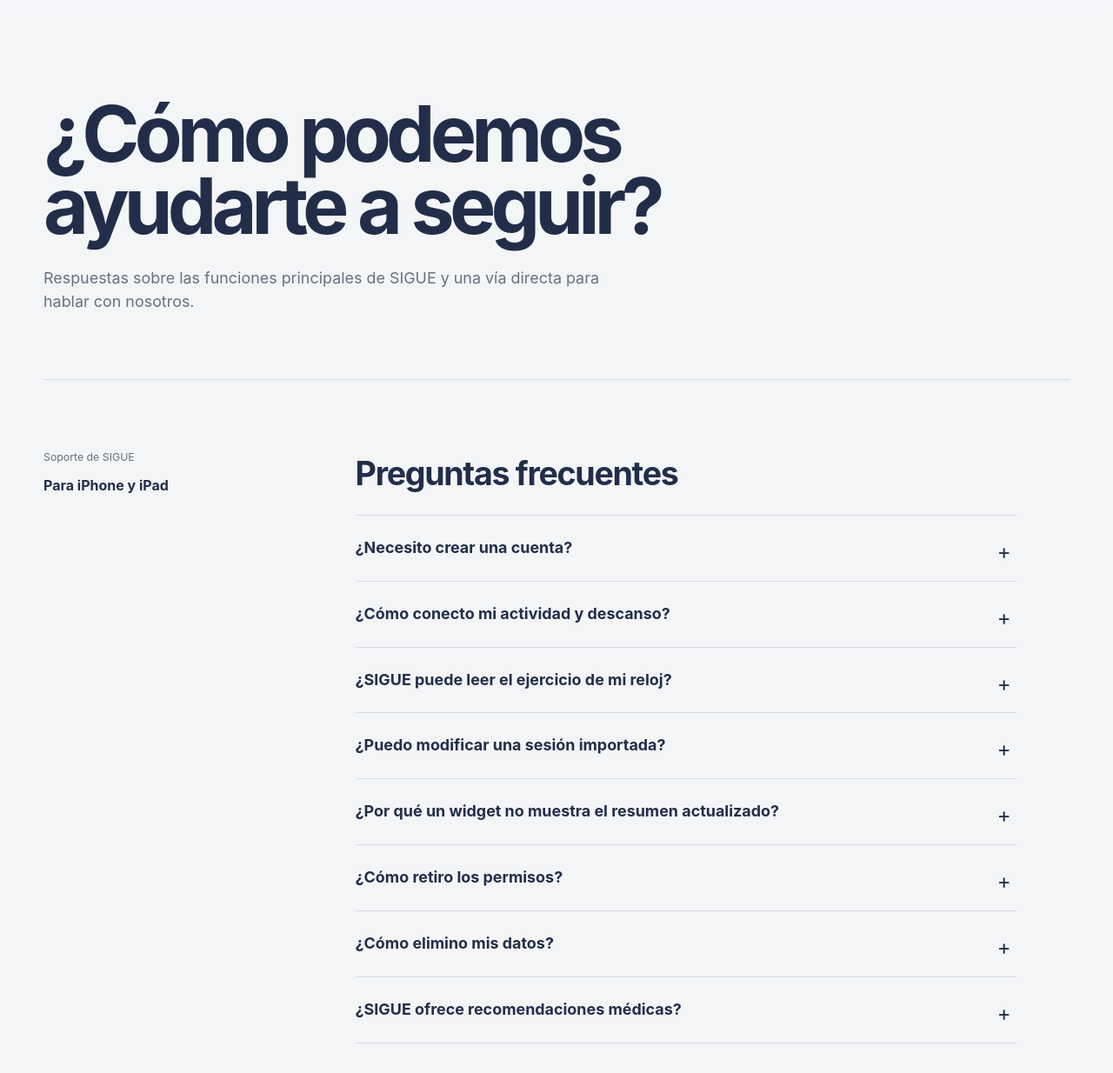
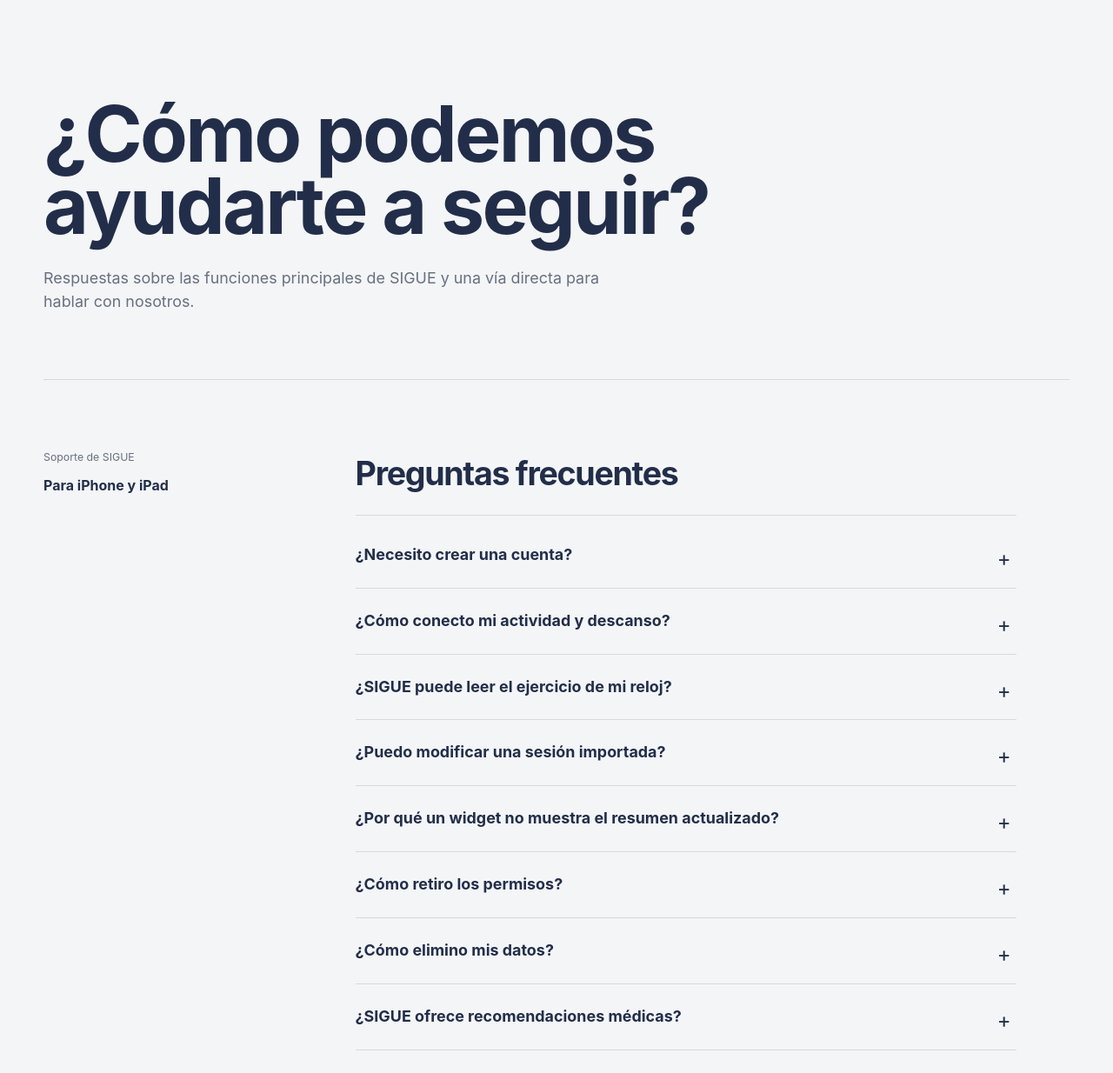
Before and after one commit to alejandrojsrvc/holasigue-website, a plain HTML site: page soporte.html in a window 1280 px wide. Shown: the part 66-1300 px from the top of the page at 87% size. Drawn offline with Linux system fonts and the light colour scheme.

Commit message:
Fix support page spacing and heading tracking

```diff
--- a/css/styles.css
+++ b/css/styles.css
@@ -169,7 +169,7 @@
 .footer-grid nav { display: flex; gap: 24px; font-size: .8rem; }
 
 .page-hero { padding: 95px 0 76px; border-bottom: 1px solid var(--line); }
-.page-hero h1 { max-width: 900px; margin: 0; font-size: clamp(3.4rem, 7vw, 7rem); line-height: .93; letter-spacing: -.065em; }
+.page-hero h1 { max-width: 900px; margin: 0; font-size: clamp(3.4rem, 7vw, 7rem); line-height: .93; letter-spacing: -.03em; }
 .page-hero p:last-child { max-width: 660px; margin: 28px 0 0; color: var(--muted); font-size: 1.12rem; }
 .legal-layout { padding: 80px 0 130px; display: grid; grid-template-columns: .52fr 1.48fr; gap: 70px; }
 .legal-aside { position: sticky; top: 120px; align-self: start; }
@@ -181,8 +181,8 @@
 .legal-content p, .legal-content li { color: #555f70; line-height: 1.75; }
 .legal-content ul { padding-left: 20px; }
 .legal-content a { text-decoration: underline; text-underline-offset: 3px; }
-.notice { padding: 24px; border-left: 4px solid var(--yellow); background: var(--surface); }
-.faq-list { border-top: 1px solid var(--line); }
+.notice { padding: 24px; border: 1px solid var(--line); border-radius: 12px; background: var(--surface); }
+.faq-list { border-top: 1px solid var(--line); padding-top: 8px; }
 .faq-item { border-bottom: 1px solid var(--line); }
 .faq-item summary { padding: 24px 40px 24px 0; cursor: pointer; font-size: 1.12rem; font-weight: 720; list-style: none; position: relative; }
 .faq-item summary::-webkit-details-marker { display: none; }
--- a/join/join.css
+++ b/join/join.css
@@ -44,7 +44,7 @@
   font-size: 2.25rem;
 }
 .eyebrow { margin: 0 0 12px; color: #687080; font-size: .72rem; font-weight: 800; letter-spacing: .13em; }
-h1 { margin: 0; font-size: clamp(2rem, 8vw, 3.15rem); line-height: 1; letter-spacing: -.055em; }
+h1 { margin: 0; font-size: clamp(2rem, 8vw, 3.15rem); line-height: 1; letter-spacing: -.03em; }
 .lead { margin: 16px 0 0; color: #687080; font-size: 1.08rem; line-height: 1.55; }
 .challenge { display: grid; gap: 4px; margin-top: 24px; padding: 16px; border-radius: 18px; background: #f4f5f7; }
 .challenge strong { font-size: 1rem; }
```
